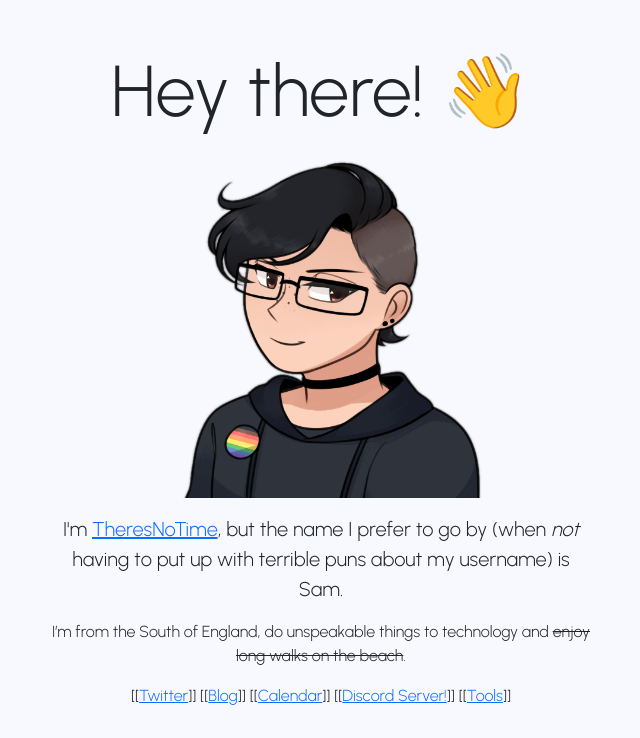
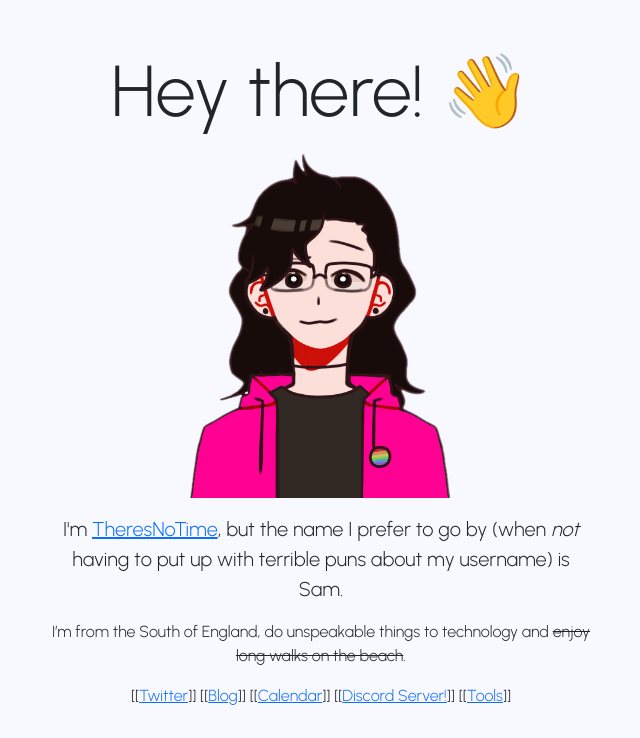
Before and after one commit to theresnotime/theresnotime.co.uk, a PHP site: page / in a window 1280 px wide. Shown: the top 738 px of the page, without its empty margins (319-959 px from the left). Run offline with PHP 8.4, Linux system fonts and the light colour scheme.

Commit message:
Change pfp

```diff
--- a/index.php
+++ b/index.php
@@ -30,7 +30,7 @@ if (isset($_GET['susmuffin'])) {
         <div class='row'>
             <div class='col'></div>
             <div class='col'>
-                <img src='img/pfp2.png' class='img-fluid rounded'>
+                <img src='img/pfp5.png' class='img-fluid rounded'>
             </div>
             <div class='col'></div>
         </div>
@@ -80,7 +80,7 @@ if (isset($_GET['susmuffin'])) {
         <div class='row'>
             <div class='col'></div>
             <div class='col'>
-                <img src='img/pfp3.png' class='img-fluid rounded'>
+                <img src='img/pfp5.png' class='img-fluid rounded'>
             </div>
             <div class='col'></div>
         </div>
```
Also changed, not shown: img/pfp5.png (added).
